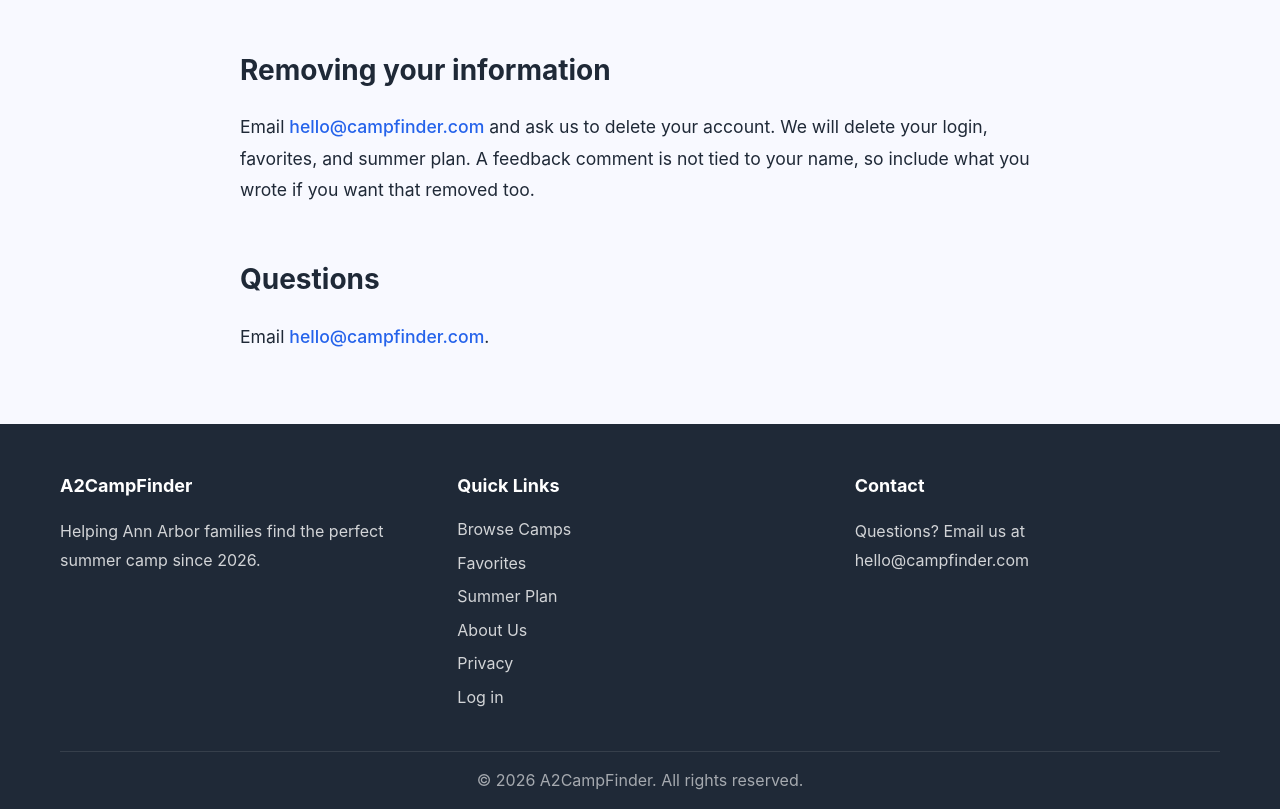
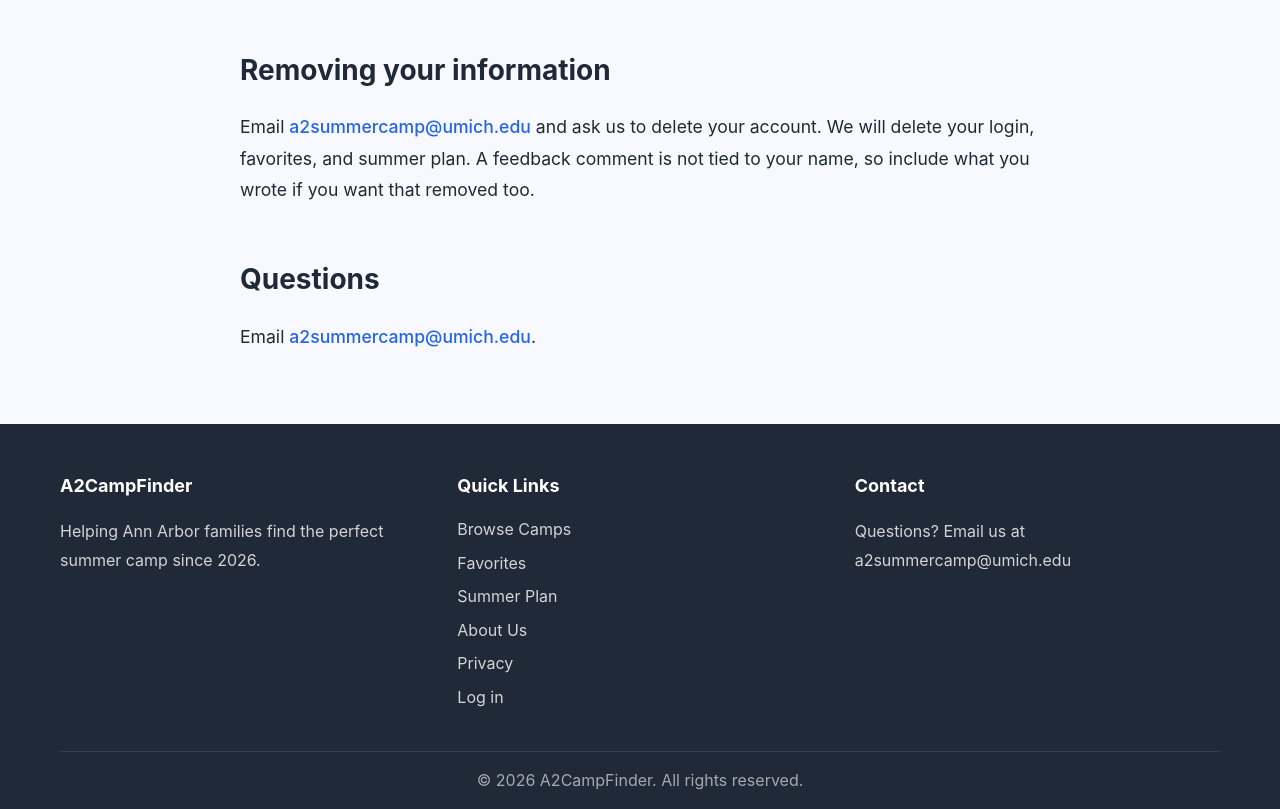
Before and after one commit to aalapdoshi/camp-finder, a website: page privacy.html in a window 1280 px wide. Shown: the part 2113-2922 px from the top of the page. Drawn offline with nearby package versions, Linux system fonts and the light colour scheme.

Commit message:
Point contact email to a2summercamp@umich.edu.
Co-authored-by: Cursor <cursoragent@cursor.com>

```diff
--- a/privacy.html
+++ b/privacy.html
@@ -94,11 +94,11 @@
 
                 <h2>Removing your information</h2>
 
-                <p>Email <a href="mailto:hello@campfinder.com">hello@campfinder.com</a> and ask us to delete your account. We will delete your login, favorites, and summer plan. A feedback comment is not tied to your name, so include what you wrote if you want that removed too.</p>
+                <p>Email <a href="mailto:a2summercamp@umich.edu">a2summercamp@umich.edu</a> and ask us to delete your account. We will delete your login, favorites, and summer plan. A feedback comment is not tied to your name, so include what you wrote if you want that removed too.</p>
 
                 <h2>Questions</h2>
 
-                <p>Email <a href="mailto:hello@campfinder.com">hello@campfinder.com</a>.</p>
+                <p>Email <a href="mailto:a2summercamp@umich.edu">a2summercamp@umich.edu</a>.</p>
             </section>
         </div>
     </main>
@@ -127,7 +127,7 @@
                 </div>
                 <div class="footer-col">
                     <h4>Contact</h4>
-                    <p>Questions? Email us at<br>hello@campfinder.com</p>
+                    <p>Questions? Email us at<br>a2summercamp@umich.edu</p>
                 </div>
             </div>
             <div class="footer-bottom">
```
Also changed, not shown: about.html (+1 -1 lines), browse.html (+1 -1 lines), camp-detail.html (+1 -1 lines), favorites.html (+1 -1 lines), index.html (+1 -1 lines), login.html (+1 -1 lines), signup.html (+1 -1 lines), summer-plan.html (+1 -1 lines), CHANGELOG.md.
